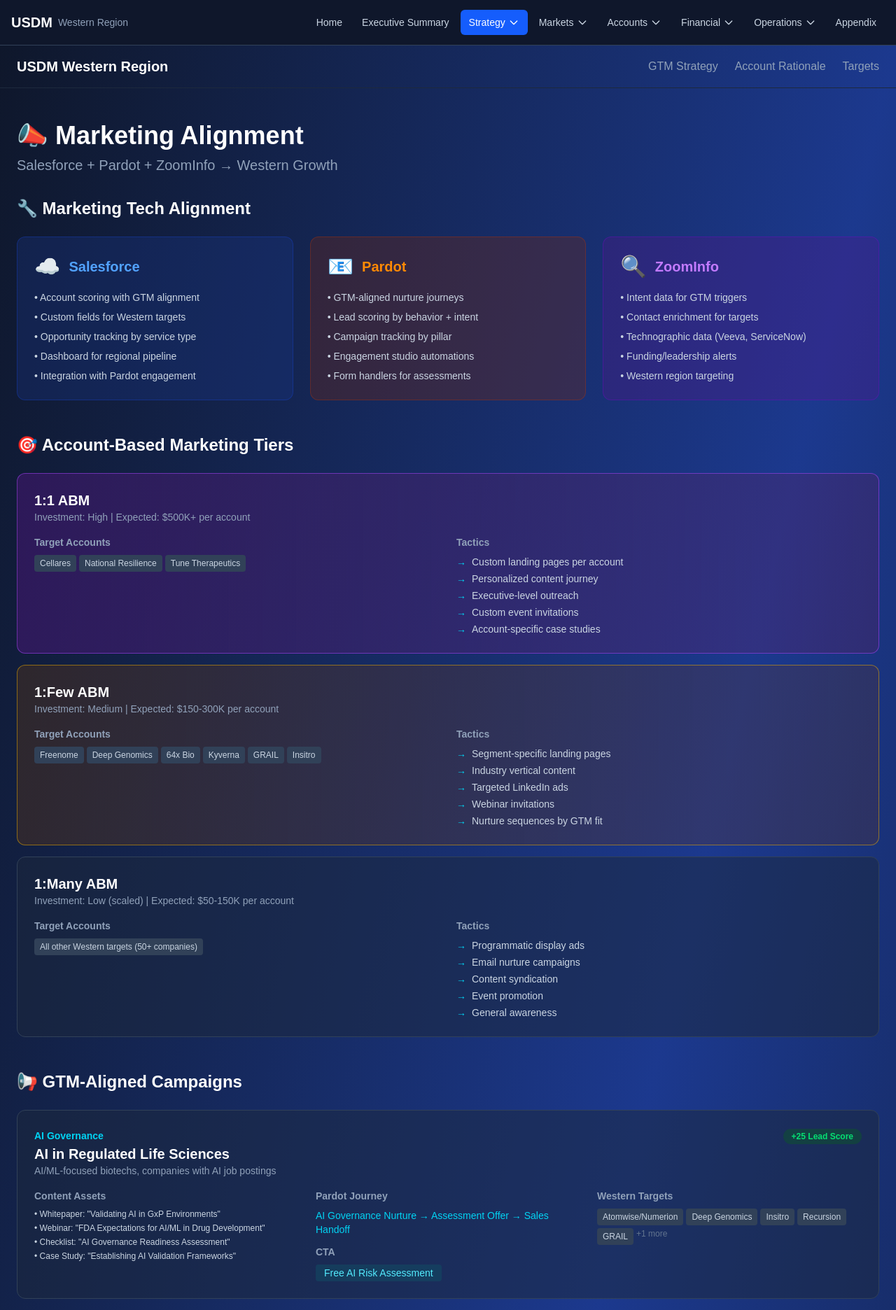
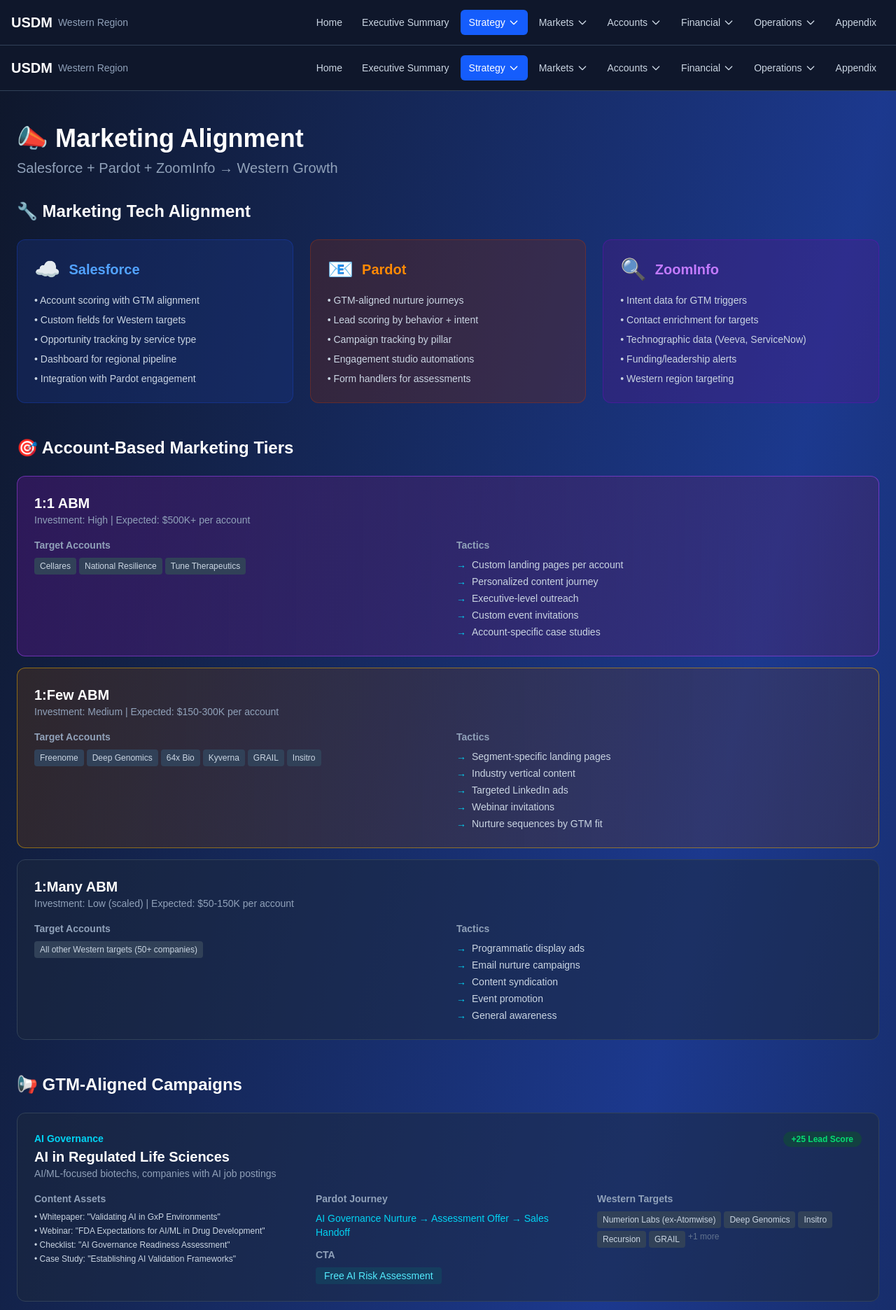
Before and after one commit to kbrown10000/western-region-analysis, a Next.js app: page /marketing-alignment in a window 1280 px wide. Shown: the top 1872 px of the page at 70% size. Built offline with nearby package versions, Linux system fonts and the light colour scheme.

Commit message:
fix: remove acquired companies, update target accuracy

```diff
--- a/src/app/bay-area-deep-dive/page.tsx
+++ b/src/app/bay-area-deep-dive/page.tsx
@@ -143,7 +143,7 @@
             </div>
             <div className="bg-slate-800/50 rounded-xl p-6 border border-slate-700">
               <h3 className="text-cyan-400 font-bold mb-2">2. AI Platform Data Management</h3>
-              <p className="text-slate-300">Atomwise, Deep Genomics, Anagenex generating massive datasets. Compliance, data governance, and 21 CFR Part 11 expertise needed.</p>
+              <p className="text-slate-300">Numerion Labs (churned - win back!), Deep Genomics, Anagenex generating massive datasets. Compliance, data governance, and 21 CFR Part 11 expertise needed.</p>
             </div>
             <div className="bg-slate-800/50 rounded-xl p-6 border border-slate-700">
               <h3 className="text-cyan-400 font-bold mb-2">3. Commercial Launch Support</h3>
--- a/src/app/executive-summary/page.tsx
+++ b/src/app/executive-summary/page.tsx
@@ -151,7 +151,7 @@
                 <ul className="space-y-2 text-slate-300">
                   <li>• <span className="font-semibold">250+ biotech companies</span> with 12M sq ft dedicated space</li>
                   <li>• AI drug discovery boom — 52% of startup funding in AI</li>
-                  <li>• Key targets: Atomwise, Anagenex, Deep Genomics, Cellares</li>
+                  <li>• Key targets: Numerion Labs (ex-Atomwise), Anagenex, Deep Genomics, Cellares</li>
                   <li>• Strong UCSF/Stanford research pipeline</li>
                 </ul>
               </div>
@@ -161,7 +161,7 @@
                 <ul className="space-y-2 text-slate-300">
                   <li>• <span className="font-semibold">$56B economic output</span> from ~2,000 life science companies</li>
                   <li>• Manufacturing and CRDMO growth center</li>
-                  <li>• Key targets: National Resilience ($2B), Capstan ($165M), Aspen Neuro</li>
+                  <li>• Key targets: National Resilience ($2B customer!), Boundless Bio, Aspen Neuro</li>
                   <li>• Scripps Research / Salk Institute ecosystem</li>
                 </ul>
               </div>
--- a/src/app/gtm-strategy/page.tsx
+++ b/src/app/gtm-strategy/page.tsx
@@ -171,7 +171,7 @@
     entryPoint: 'TPRM Assessment',
     expansion: 'Black Kite → vCISO Advisory → AI Vendor Risk → Managed TPRM',
     targetCriteria: ['Limited TPRM maturity', 'Large vendor ecosystems', 'AI adoption with vendor concerns'],
-    westernTargets: ['AI drug discovery companies with multiple AI vendors', 'Atomwise', 'Deep Genomics'],
+    westernTargets: ['AI drug discovery companies with multiple AI vendors', 'Numerion Labs', 'Deep Genomics'],
     existingCustomerPlay: 'Position as bundle with existing compliance or security engagements',
   },
 ];
@@ -270,7 +270,7 @@
               <div className="space-y-2">
                 <p className="text-purple-400 font-semibold text-sm">Top Targets:</p>
                 <div className="flex flex-wrap gap-1">
-                  {['Atomwise', 'Deep Genomics', 'Anagenex', 'A-Alpha Bio'].map(t => (
+                  {['Numerion Labs', 'Deep Genomics', 'Anagenex', 'A-Alpha Bio'].map(t => (
                     <span key={t} className="bg-purple-900/50 text-purple-300 text-xs px-2 py-1 rounded">{t}</span>
                   ))}
                 </div>
--- a/src/app/market-analysis/page.tsx
+++ b/src/app/market-analysis/page.tsx
@@ -222,7 +222,7 @@
             <div className="bg-gradient-to-br from-purple-900/30 to-pink-900/20 rounded-xl p-6 border border-purple-700/30">
               <h3 className="text-purple-400 font-bold text-lg mb-3">AI Drug Discovery Boom</h3>
               <p className="text-slate-300 mb-3">52% of Bay Area biotech funding now goes to AI-driven companies. Data management, compliance, and 21 CFR Part 11 expertise critical.</p>
-              <p className="text-slate-500 text-sm">Key targets: Atomwise, Deep Genomics, Anagenex, A-Alpha Bio</p>
+              <p className="text-slate-500 text-sm">Key targets: Numerion Labs (win-back!), Deep Genomics, Anagenex, A-Alpha Bio</p>
             </div>
 
             <div className="bg-gradient-to-br from-cyan-900/30 to-blue-900/20 rounded-xl p-6 border border-cyan-700/30">
@@ -261,7 +261,7 @@
 
             <div className="bg-cyan-900/30 rounded-xl p-6 border border-cyan-700/50">
               <h3 className="text-cyan-400 font-bold mb-2">📈 Defend & Expand: Bay Area</h3>
-              <p className="text-slate-300">Existing customer base provides foundation. Focus on expansion into AI drug discovery (Atomwise, Deep Genomics) and cell therapy manufacturing (Cellares, 64x Bio).</p>
+              <p className="text-slate-300">Existing customer base provides foundation. Focus on expansion into AI drug discovery (Numerion Labs - churned, Deep Genomics) and cell therapy manufacturing (Cellares, 64x Bio).</p>
             </div>
           </div>
         </section>
--- a/src/app/marketing-alignment/page.tsx
+++ b/src/app/marketing-alignment/page.tsx
@@ -1,6 +1,7 @@
 'use client';
 
 import Link from 'next/link';
+import Navigation from '@/components/Navigation';
 
 interface CampaignTheme {
   gtmPillar: string;
@@ -26,7 +27,7 @@
     ],
     pardotJourney: 'AI Governance Nurture → Assessment Offer → Sales Handoff',
     callToAction: 'Free AI Risk Assessment',
-    westernTargets: ['Atomwise/Numerion', 'Deep Genomics', 'Insitro', 'Recursion', 'GRAIL', 'Freenome'],
+    westernTargets: ['Numerion Labs (ex-Atomwise)', 'Deep Genomics', 'Insitro', 'Recursion', 'GRAIL', 'Freenome'],
     leadScoreBoost: 25,
   },
   {
@@ -176,16 +177,7 @@
 export default function MarketingAlignment() {
   return (
     <div className="min-h-screen bg-gradient-to-br from-slate-900 via-blue-900 to-slate-900">
-      <header className="border-b border-slate-800">
-        <div className="max-w-7xl mx-auto px-6 py-4 flex justify-between items-center">
-          <Link href="/" className="text-white font-bold text-xl">USDM Western Region</Link>
-          <nav className="flex gap-6">
-            <Link href="/gtm-strategy" className="text-slate-400 hover:text-white">GTM Strategy</Link>
-            <Link href="/account-rationale" className="text-slate-400 hover:text-white">Account Rationale</Link>
-            <Link href="/targets" className="text-slate-400 hover:text-white">Targets</Link>
-          </nav>
-        </div>
-      </header>
+      <Navigation />
 
       <main className="max-w-7xl mx-auto px-6 py-12">
         <div className="mb-8">
--- a/src/app/targets/page.tsx
+++ b/src/app/targets/page.tsx
@@ -11,7 +11,7 @@
   { name: "Denali Therapeutics", region: "Bay Area", focus: "Neurodegeneration", funding: "Public", employees: "364", stage: "Clinical", priority: "High" },
   { name: "Caribou Biosciences", region: "Bay Area", focus: "CRISPR CAR-T", funding: "Public", employees: "200+", stage: "Clinical", priority: "High" },
   { name: "Altos Labs", region: "Bay Area", focus: "Longevity/Rejuvenation", funding: "$3B", employees: "300+", stage: "Research", priority: "High" },
-  { name: "Atomwise", region: "Bay Area", focus: "AI Drug Discovery", funding: "$174M", employees: "100+", stage: "Platform", priority: "Medium" },
+  { name: "Numerion Labs", region: "Bay Area", focus: "AI Drug Discovery (ex-Atomwise)", funding: "$174M", employees: "100+", stage: "Platform", priority: "High" },
   { name: "64x Bio", region: "Bay Area", focus: "Gene Therapy Manufacturing", funding: "Series B", employees: "50+", stage: "Growth", priority: "High" },
   { name: "89bio", region: "Bay Area", focus: "NASH/Liver Disease", funding: "Public", employees: "100+", stage: "Phase 2", priority: "Medium" },
   { name: "Calico Life Sciences", region: "Bay Area", focus: "Aging Research", funding: "Alphabet", employees: "367", stage: "Research", priority: "Medium" },
```
